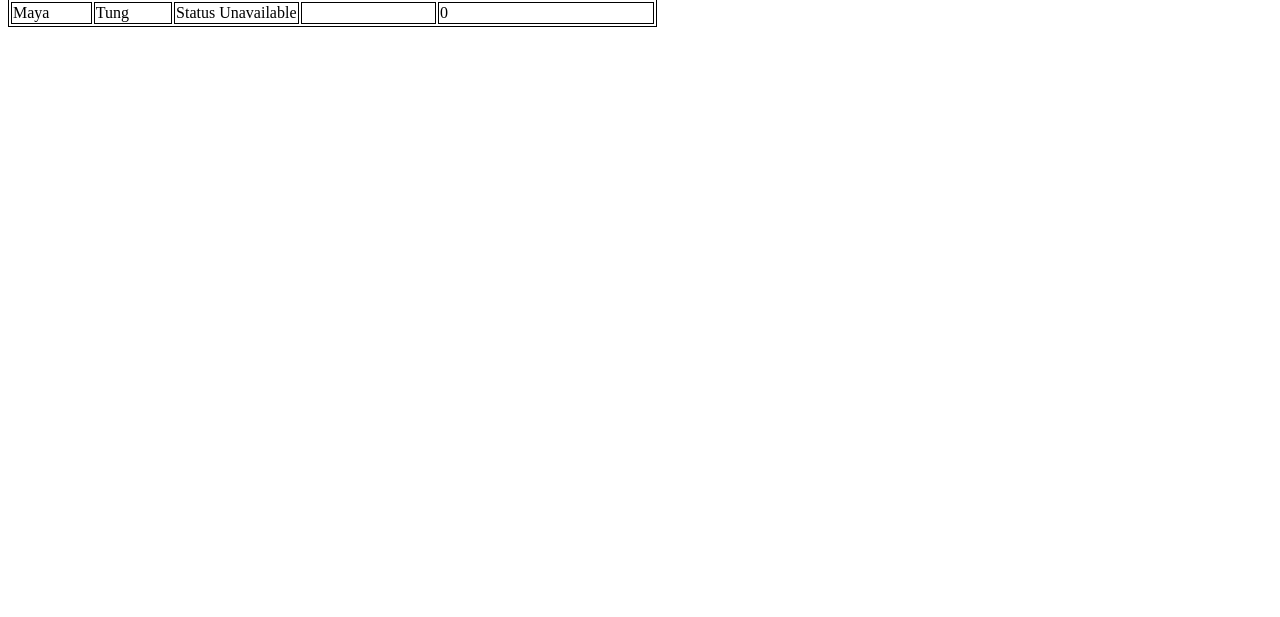
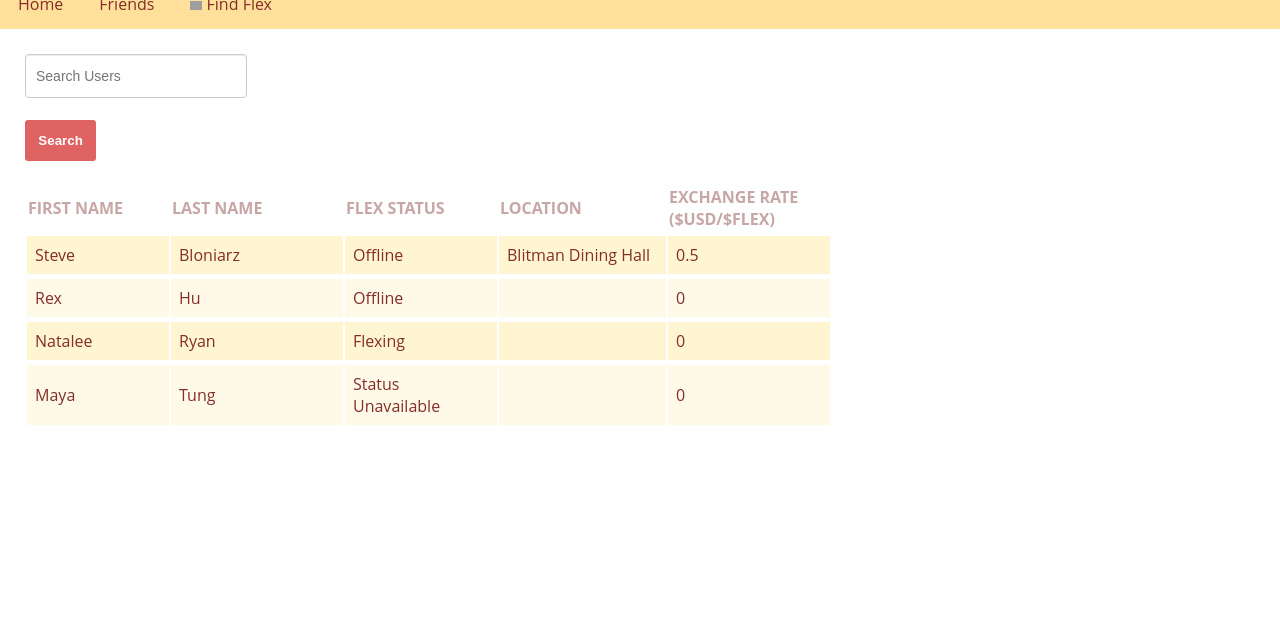
Before and after one commit to huisit/flexchange, a PHP site: page /search.php in a window 1280 px wide. Shown: the part 183-800 px from the top of the page. Run offline with PHP 8.4, Linux system fonts and the light colour scheme; data comes from the database, SQL or seed files in the repository; grey boxes are pictures that could not be loaded.

Commit message:
Updated html in search.php

```diff
--- a/search/search.php
+++ b/search/search.php
@@ -48,27 +48,43 @@ if (isset($_GET['orderBy']) && in_array($_GET['orderBy'], $orderBy)) {
 <html>
   <head>
     <title>Search</title>
-    <style>
+    <link rel="stylesheet" href="search_style.css">
+    <!-- <style>
        table, tr, th, td
        {
          border: 1px solid black;
        }
 
-    </style>
+    </style> -->
   </head>
 
   <body>
+    <div class="header">
+      <img src="flexchangelogo.png" width="150px"/>
+    </div>
+
+
+    <div class="navbar">
+      <ul class="navbarlinks">
+        <li><a href="flexupdate.php">Home</a></li>
+        <li><a href="">Friends</a></li>
+        <li><a href="search.php"><img src="search.png" width="12px"> Find Flex</a><li>
+      </ul>
+    </div>
+
+    <div class="wrapper">
+
     <form action="search.php" method="post">
-      <input type="text" name="valueToSearch" placeholder="Search Users"><br><br>
-      <input type="submit" name="search" value="Search"><br><br>
+      <input type="text" name="valueToSearch" placeholder="Search Users" class="form-control"><br>
+      <input type="submit" name="search" value="Search" class="btn"><br><br>
 
       <table>
         <tr>
-          <th><a href="?orderBy=FirstName">First Name</a> </th>
-          <th><a href="?orderBy=LastName">Last Name</a></th>
-          <th><a href="?orderBy=status">Flex Status</a></th>
-          <th><a href="?orderBy=location">Location</a></th>
-          <th><a href="?orderBy=exchange_rate">Exchange Rate ($USD/$FLEX)</a></th>
+          <th class="firstname"><a href="?orderBy=FirstName">First Name</a> </th>
+          <th class="lastname"><a href="?orderBy=LastName">Last Name</a></th>
+          <th class="status"><a href="?orderBy=status">Flex Status</a></th>
+          <th class="location"><a href="?orderBy=location">Location</a></th>
+          <th class="rate"><a href="?orderBy=exchange_rate">Exchange Rate ($USD/$FLEX)</a></th>
 
         </tr>
         <?php while($row = mysqli_fetch_array($search_result)):?>
@@ -96,5 +112,7 @@ if (isset($_GET['orderBy']) && in_array($_GET['orderBy'], $orderBy)) {
       </table>
 
     </form>
+
+  </div>
   </body>
 </html>
```
